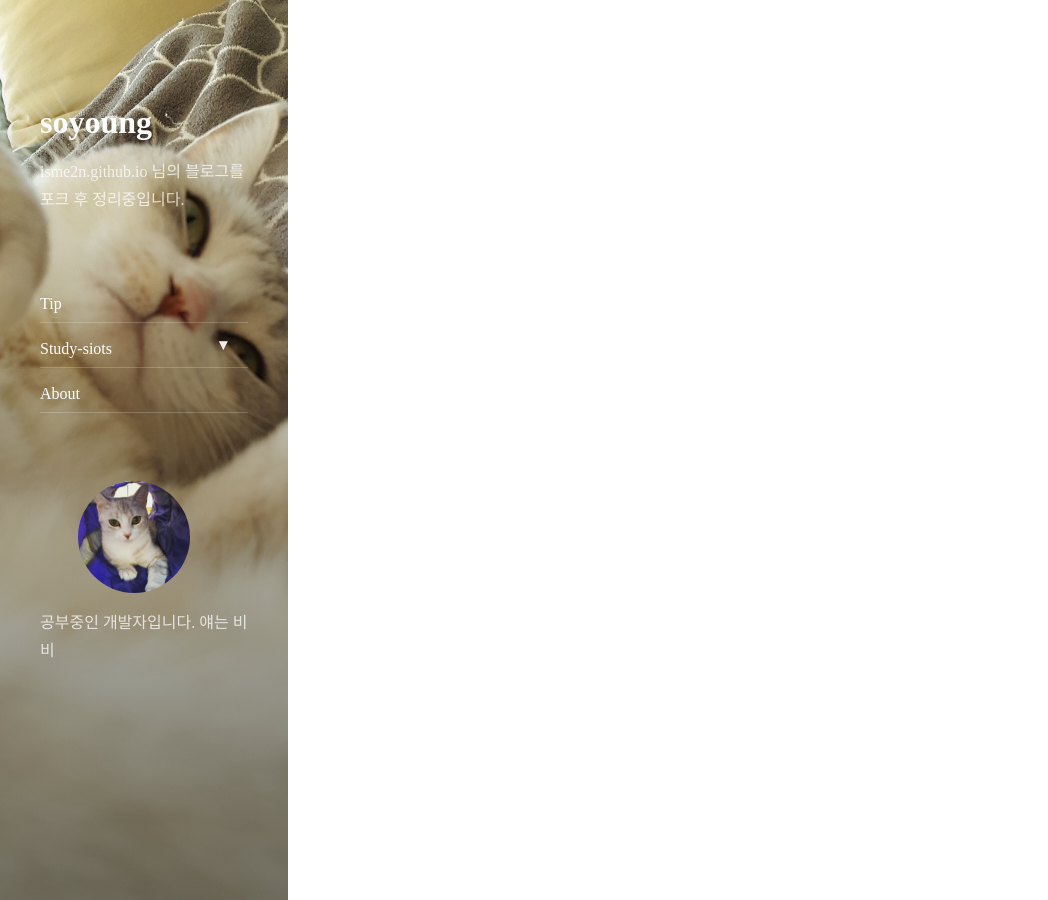
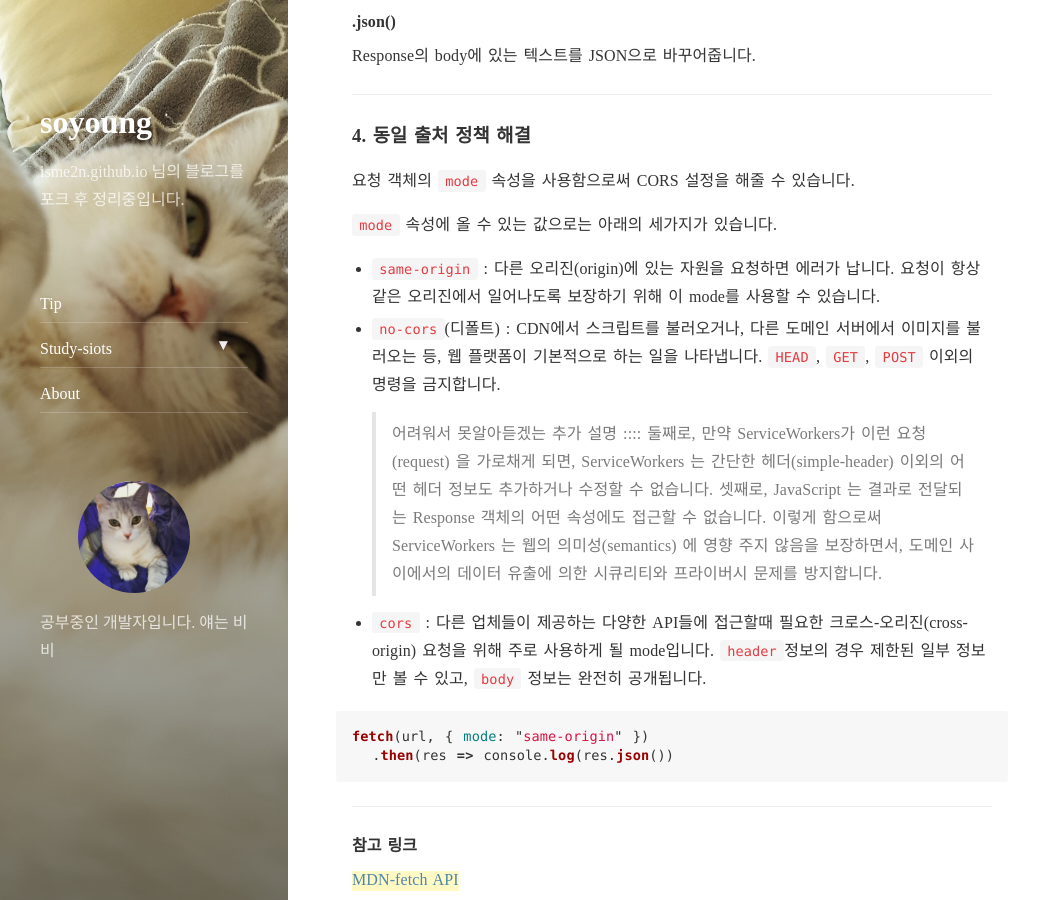
Before and after one commit to ellie-shim/ellie-shim.github.io, a Jekyll site: the page built from _posts/2019-01-24-siots-topic-axios-fetchAPI-.markdown, in a window 1280 px wide and 900 px high, scrolled down 9076 px. Shown: the whole window, without its empty margins (0-1048 px from the left). Built offline with Jekyll 4.4.1, drawn with Linux system fonts in a browser that asks for light colours; nearby versions of some CDN libraries; comment, search, counter and statistics services are not loaded; some of the changed text lies outside the part shown.

Commit message:
포스트 업데이트

````diff
--- a/_posts/2019-01-24-siots-topic-axios-fetchAPI-.markdown
+++ b/_posts/2019-01-24-siots-topic-axios-fetchAPI-.markdown
@@ -83,15 +83,122 @@ require(‘es6-promise’).polyfill();
 
 `axios`는 반환된 응답을 `JSON`으로 변환시켜 주고, 자바스크립트에서 `data` 객체로 반환된다. => 반환된 데이터 구조 그대로 사용이 가능하다. 우리가 그동안 분해대입을 사용해서 쉽게 코딩 할 수 있었던 것은 `axios`의 편리한 기능이었습니다!
 
+#### GET
+
+```js
+const axios = require("axios");
+
+function ax() {
+  axios
+    .get("https://jsonplaceholder.typicode.com/posts/1")
+    .then(res => console.log(res));
+}
+
+async function ax() {
+  const { data } = await axios.get(
+    "https://jsonplaceholder.typicode.com/posts/1"
+  );
+  console.log(data);
+
+  const {
+    data: { title }
+  } = await axios.get("https://jsonplaceholder.typicode.com/posts/1");
+  console.log(title);
+}
+```
+
+`res`에 응답객체가 들어옵니다. repl에서 응답 객체를 확인해보아요
+
+#### POST
+
+```js
+const axios = require("axios");
+
+function ap() {
+  axios
+    .post("https://jsonplaceholder.typicode.com/posts", {
+      firstName: "Fred",
+      lastName: "Flintstone"
+    })
+    .then(console.log(res));
+}
+```
+
+#### 여러 요청 한번에 받기
+
+```js
+async function post1() {
+  const {
+    data: { title }
+  } = await axios.get("https://jsonplaceholder.typicode.com/posts/1");
+  return title;
+}
+
+async function post2() {
+  const {
+    data: { title }
+  } = await axios.get("https://jsonplaceholder.typicode.com/posts/2");
+  return title;
+}
+
+axios.all([post1(), post2()]).then(
+  axios.spread(function(tit1, tit2) {
+    console.log(tit1);
+    console.log(tit2);
+  })
+);
+```
+
+axios.all을 하면 인수로 들어간 요청의 결과값이 담긴 promise가 반환됩니다.
+이 promise에 then 콜백을 붙일 수 있습니다.
+
 ---
-
-> jsonp, CORS, ...아롸보좌
 
 #### 참고 링크
 
+[Axios 공식문서-Github(영문)](https://github.com/axios/axios#cancellation)
+
 [axios-ajax 비동기 작업 처리](https://beomy.tistory.com/36)
 
+---
+
+### 6. 요청 취소
+
+요청의 수가 많은 SPA에선 요청 중에 사용자가 페이지를 전환하면 요청했던 것을 취소해주어야 합니다.
+
+API 요청 취소는 간단합니다. `XHR`에서 제공하는 `abort` 메소드를 호출하는 것으로 취소시킬 수 있습니다. 또는 라이브러리에서 제공하는 메소드를 사용하면 됩니다.
+
+axios에서는 `cancel token`을 이용해서 요청을 취소할 수 있습니다.
+
+[Axios에서 요청 취소하는 방법](https://github.com/axios/axios#cancellation)
+
+---
+
+### 7. 동일 출처 정책 문제 해결
+
+1. 서버측에서 CORS 설정
+2. JSONP(JSON with Padding) 이용
+
+   - 웹브라우저에서 css나 js 같은 리소스 파일들은 동일출처 정책에 영향을 받지 않고 로딩이 가능합니다. 이런 점을 응용하여 외부서버에서 js파일을 읽듯이 요청한 결과를 json으로 바꿔주는 편법적인 방법입니다. 단점은 리소스 파일을 `GET` 메소드로 읽어오기 때문에 `GET` 방식의 API만 요청이 가능합니다.
+
+   - 또 JSONP를 이용한 방법은 서버측의 도움도 필요합니다.
+   - [자세한 실행방법은 여기를 참고하세요-Jsonp 알고 쓰자](https://kingbbode.tistory.com/26)
+
+3. CORS 요청 핸들링하기.
+
+   - 모든 요청의 응답에 아래처럼 header를 추가하여 처리할 수 있다.
+
+   ```js
+   axios.get('https://a.4cdn.org/a/threads.json', {
+     headers: {
+       'Access-Control-Allow-Origin': '*',
+     }
+   }
+   ```
+
 ## 2. fetch API
+
+[fetch 스펙-영문](https://fetch.spec.whatwg.org/#concept-bodyinit-extract)
 
 [FetchAPI와 XHR의 차이점이 모냐??](https://stackoverflow.com/questions/35549547/what-is-the-difference-between-the-fetch-api-and-xmlhttprequest)
 
@@ -218,13 +325,13 @@ fetch로 get 요청을 보내면 `Response`를 반환합니다. Response안에
 
 `res.text()`, `res.json()` 모두 response 값의 데이터 부분을 빼오는 역할을 합니다.
 
-`text()`가 표준이고 `json()`은 좀 더 높은 버전에서 호환되는 것 같습니다??
-
 `text()` : 응답 텍스트를 문자열로 표시
 
 `json()` : 응답 텍스트의 결과를 산출한다.
 
 text와 json둘다 mdn에 적혀있는데 정확히 무슨 차이인지 모르겠어요 이건 좀 더 알아봐야겠어요! => [여기에있네요 fetch 블로그](https://github.github.io/fetch/)
+
+근데 둘 다 똑같이 작동하는디..?;;;;;;;큼큼
 
 #### POST, PUT, PATCH
 
@@ -281,6 +388,8 @@ https://developer.mozilla.org/ko/docs/Web/API/Fetch_API/Fetch%EC%9D%98_%EC%82%AC
 
 https://github.com/typicode/jsonplaceholder#how-to
 
+---
+
 ### 3. 한번 써볼까요
 
 #### create-react-app
@@ -301,6 +410,24 @@ Response의 body에 있는 텍스트를 JSON으로 바꾸어줍니다.
 
 ---
 
+### 4. 동일 출처 정책 해결
+
+요청 객체의 `mode` 속성을 사용함으로써 CORS 설정을 해줄 수 있습니다.
+
+`mode` 속성에 올 수 있는 값으로는 아래의 세가지가 있습니다.
+
+- `same-origin` : 다른 오리진(origin)에 있는 자원을 요청하면 에러가 납니다. 요청이 항상 같은 오리진에서 일어나도록 보장하기 위해 이 mode를 사용할 수 있습니다.
+- `no-cors`(디폴트) : CDN에서 스크립트를 불러오거나, 다른 도메인 서버에서 이미지를 불러오는 등, 웹 플랫폼이 기본적으로 하는 일을 나타냅니다. `HEAD`, `GET`, `POST` 이외의 명령을 금지합니다.
+  > 어려워서 못알아듣겠는 추가 설명 :::: 둘째로, 만약 ServiceWorkers가 이런 요청(request) 을 가로채게 되면, ServiceWorkers 는 간단한 헤더(simple-header) 이외의 어떤 헤더 정보도 추가하거나 수정할 수 없습니다. 셋째로, JavaScript 는 결과로 전달되는 Response 객체의 어떤 속성에도 접근할 수 없습니다. 이렇게 함으로써 ServiceWorkers 는 웹의 의미성(semantics) 에 영향 주지 않음을 보장하면서, 도메인 사이에서의 데이터 유출에 의한 시큐리티와 프라이버시 문제를 방지합니다.
+- `cors` : 다른 업체들이 제공하는 다양한 API들에 접근할때 필요한 크로스-오리진(cross-origin) 요청을 위해 주로 사용하게 될 mode입니다. `header`정보의 경우 제한된 일부 정보만 볼 수 있고, `body` 정보는 완전히 공개됩니다.
+
+```js
+fetch(url, { mode: "same-origin" })
+  .then(res => console.log(res.json())
+```
+
+---
+
 #### 참고 링크
 
 [MDN-fetch API](https://developer.mozilla.org/ko/docs/Web/API/Fetch_API)
@@ -313,13 +440,23 @@ Response의 body에 있는 텍스트를 JSON으로 바꾸어줍니다.
 
 [fetchAPI-Medium](https://medium.com/@kkak10/javascript-fetch-api-e26bfeaad9b6)
 
+---
+
+## 2.5 요청 취소
+
+SPA에선 요청 중에 사용자가 페이지를 전환하면 요청했던 것을 취소해주어야 한다.
+
+API 요청 취소는 간단하다. `XHR`에서 제공하는 `abort` 메소드를 호출하는 것으로 취소시킬 수 있다. 또는 라이브러리에서 제공하는 메소드를 사용하면 된다.
+
+하.지.만.
+
+fetchAPI는 요청을 취소할 수 있는 기능을 제공하지 않는다.
+
+[Axios에서 요청 취소하는 방법](https://github.com/axios/axios#cancellation)
+
 ## 3. Polyfill
 
-### 1. polyfill ?
-
 개발자가 특정 기능이 지원되지 않는 브라우저를 위해 사용할 수 있는 코드 조각이나 플러그인을 말한다. 폴리필은 보통 HTML5 및 CSS3와 오래된 브라우저 사이의 간격을 메꾸는 역할을 담당한다.
-
----
 
 #### 참고 링크
 
````
Also changed, not shown: _posts/2019-01-14-tip-link.markdown (+8 -0 lines).
